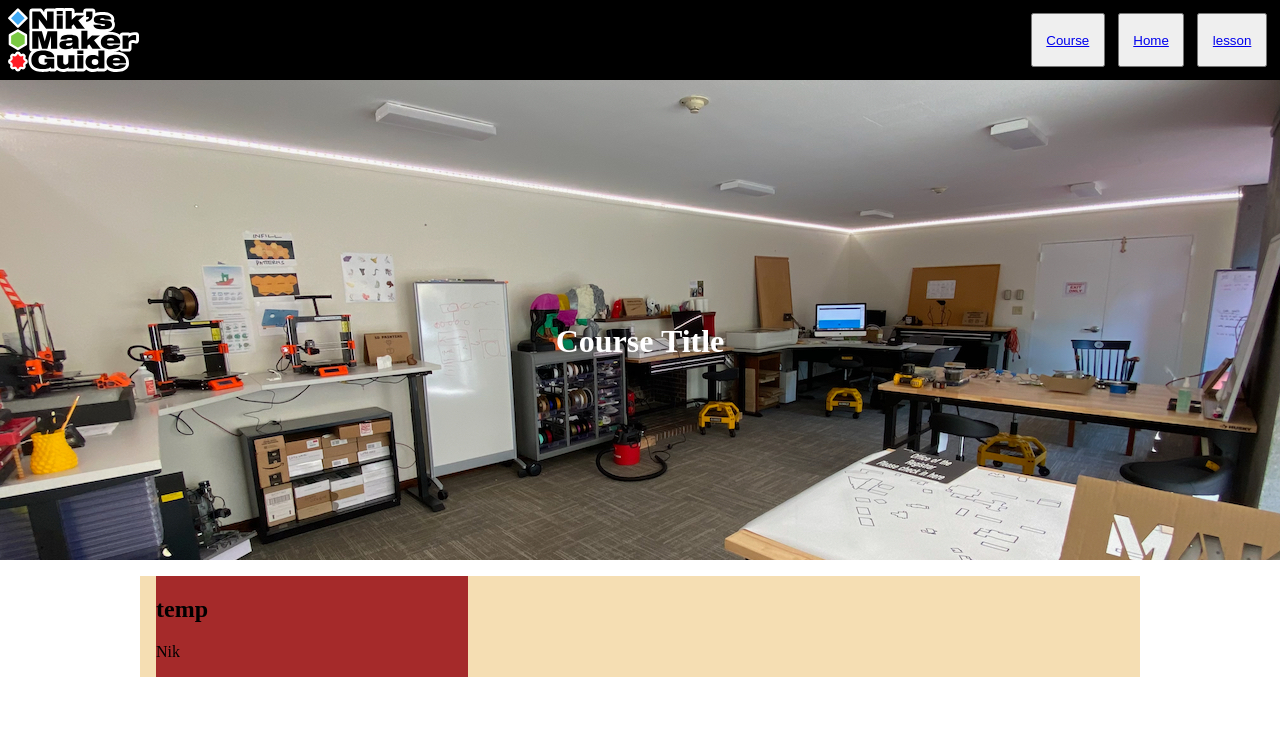
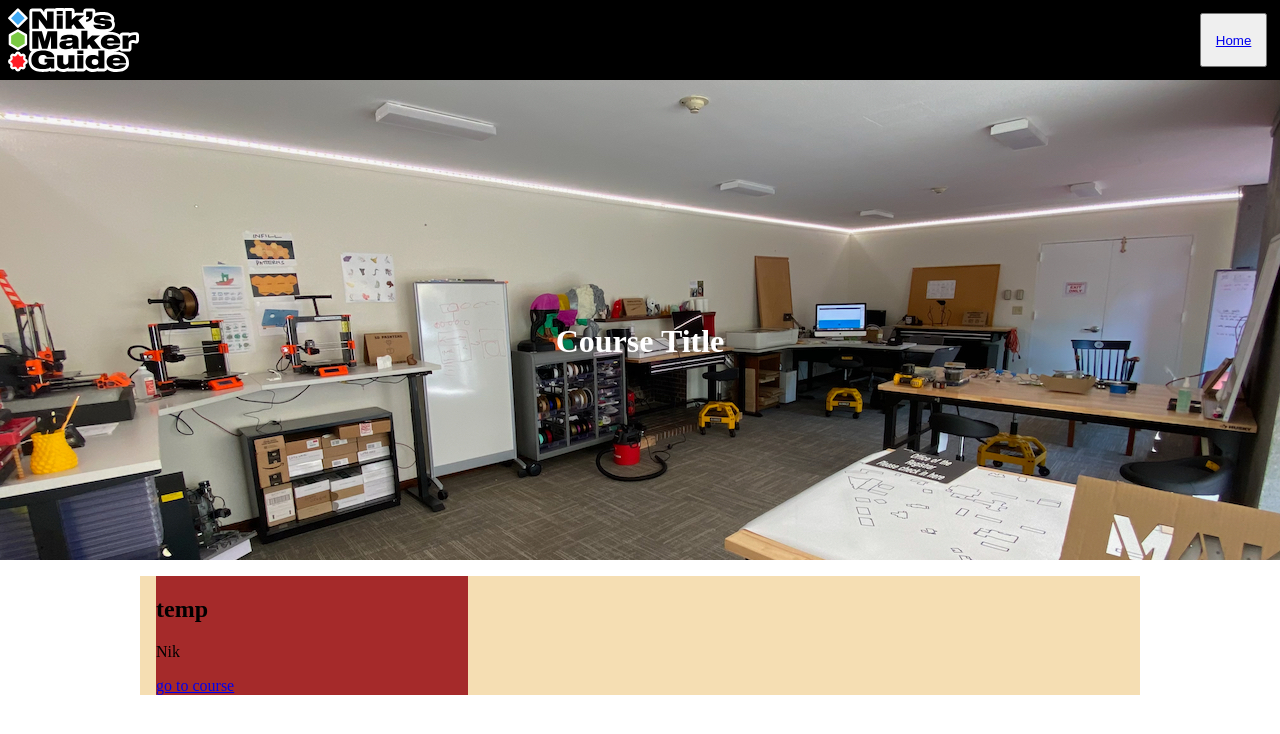
Before and after one commit to Unsynx/course_site, a React (Vite) app: page / in a window 1280 px wide. Shown: the top 734 px of the page. Built offline with nearby package versions, Linux system fonts and the light colour scheme.

Commit message:
Lessons Populate

```diff
--- a/src/App.jsx
+++ b/src/App.jsx
@@ -13,7 +13,7 @@ function App() {
 
           <Routes>
             <Route path='/' element={<Home />}></Route>
-            <Route path='/course' element={<Course />}></Route>
+            <Route path='/course' Component={Course}></Route>
             <Route path='/lesson' element={<Lesson lessonName="Test" />}></Route>
           </Routes>
       </Router>
--- a/src/Course.jsx
+++ b/src/Course.jsx
@@ -1,25 +1,29 @@
 import './css/App.css'
 import CourseSection from './CourseSection'
 import Hero from './Hero'
-import UserHeader from './UserHeader'
+import { useLocation } from 'react-router-dom';
 
-function Course() {
+function add_sections(sections) {
+  let result = [];
+
+  sections.forEach(section => {
+    result.push(
+      <CourseSection name={section.name} lessons={section.lessons} />
+    )
+  })
+
+  return result
+}
+
+function Course(props) {
+  const location = useLocation()
+  const { sections } = location.state;
+
   return (
     <>
       <Hero></Hero>
       <div className='content'>
-        <CourseSection></CourseSection>
-        <CourseSection></CourseSection>
-        <CourseSection></CourseSection>
-        <CourseSection></CourseSection>
-        <CourseSection></CourseSection>
-        <CourseSection></CourseSection>
-        <CourseSection></CourseSection>
-        <CourseSection></CourseSection>
-        <CourseSection></CourseSection>
-        <CourseSection></CourseSection>
-        <CourseSection></CourseSection>
-
+        {add_sections(sections)}
       </div>
 
     </>
--- a/src/CourseCard.jsx
+++ b/src/CourseCard.jsx
@@ -1,12 +1,14 @@
 import './css/CourseCard.css'
+import { Link } from 'react-router-dom';
 
 
-function CourseCard({courseName, courseAuthor}) {
+function CourseCard({courseName, courseAuthor, sections}) {
   return (
     <>
       <div className='course_card'>
         <h2>{courseName}</h2>
         <p>{courseAuthor}</p>
+        <Link to='/course' state={{ sections: sections }}>go to course</Link>
       </div>
     </>
   )
--- a/src/CourseSection.jsx
+++ b/src/CourseSection.jsx
@@ -1,17 +1,27 @@
 import './css/CourseSection.css'
 import Entry from './Entry'
 
-function CourseSection() {
+function add_lessons(lessons) {
+  let result = [];
+
+  lessons.forEach(lesson => {
+    result.push(
+      <Entry lesson={lesson} />
+    )
+  })
+
+  return result
+}
+
+function CourseSection({ name, lessons}) {
   return (
     <>
         <div className='course_section'>
             <div className='title_column'>
-                <h2 className='course_title'>Section</h2>
+                <h2 className='course_title'>{name}</h2>
             </div>
             <div className='course_entries'>
-                <Entry></Entry>
-                <Entry></Entry>
-                <Entry></Entry>
+                {add_lessons(lessons)}
             </div>
         </div>
     </>
--- a/src/Entry.jsx
+++ b/src/Entry.jsx
@@ -1,12 +1,12 @@
 import './css/Entry.css'
 
 
-function Entry() {
+function Entry({ lesson }) {
   return (
     <>
         <div className='entry'>
             <div className='title'>
-                <h3>Title</h3>
+                <h3>{lesson.name}</h3>
             </div>
             <div className='course_buttons'>
                 <button className='course_button'>Start</button>
--- a/src/Home.jsx
+++ b/src/Home.jsx
@@ -9,7 +9,7 @@ function add_courses() {
 
   data.courses.forEach(course => {
     result.push(
-      <CourseCard courseName={course.info.name} courseAuthor={course.info.author}/>
+      <CourseCard courseName={course.info.name} courseAuthor={course.info.author} sections={course.sections} />
     )
   })
 
--- a/src/UserHeader.jsx
+++ b/src/UserHeader.jsx
@@ -7,9 +7,7 @@ function UserHeader() {
     <div className='header'>
       <img src='src\assets\Logo.svg' className='logo'/>
       <nav>
-        <button><Link to="/course">Course</Link></button>
         <button><Link to="/">Home</Link></button>
-        <button><Link to="/lesson">lesson</Link></button>
       </nav>
     </div>
     </>
--- a/src/courses/courses.json
+++ b/src/courses/courses.json
@@ -8,36 +8,36 @@
 
             "sections": [
                 {
-                    "section_name": "Intro",
+                    "name": "Intro",
                     "lessons": [
                         {
-                            "lesson_name": "lesson 1",
-                            "video_link": "https://www.youtube.com/embed/7q_sOSFLWEY?si=RPvh25oNOVZt8V0F",
+                            "name": "lesson 1",
+                            "link": "https://www.youtube.com/embed/7q_sOSFLWEY?si=RPvh25oNOVZt8V0F",
                             "description": "This is the description of the lesson"
                         },
                         {
-                            "lesson_name": "lesson 2",
-                            "video_link": "https://www.youtube.com/embed/7q_sOSFLWEY?si=RPvh25oNOVZt8V0F",
+                            "name": "lesson 2",
+                            "link": "https://www.youtube.com/embed/7q_sOSFLWEY?si=RPvh25oNOVZt8V0F",
                             "description": "This is the description of the lesson"
                         },
                         {
-                            "lesson_name": "lesson 3",
-                            "video_link": "https://www.youtube.com/embed/7q_sOSFLWEY?si=RPvh25oNOVZt8V0F",
+                            "name": "lesson 3",
+                            "link": "https://www.youtube.com/embed/7q_sOSFLWEY?si=RPvh25oNOVZt8V0F",
                             "description": "This is the description of the lesson"
                         }
                     ]
                 },
                 {
-                    "section_name": "Continued",
+                    "name": "Continued",
                     "lessons": [
                         {
-                            "lesson_name": "lesson 1",
-                            "video_link": "https://www.youtube.com/embed/7q_sOSFLWEY?si=RPvh25oNOVZt8V0F",
+                            "name": "lesson 1",
+                            "link": "https://www.youtube.com/embed/7q_sOSFLWEY?si=RPvh25oNOVZt8V0F",
                             "description": "This is the description of the lesson"
                         },
                         {
-                            "lesson_name": "lesson 2",
-                            "video_link": "https://www.youtube.com/embed/7q_sOSFLWEY?si=RPvh25oNOVZt8V0F",
+                            "name": "lesson 2",
+                            "link": "https://www.youtube.com/embed/7q_sOSFLWEY?si=RPvh25oNOVZt8V0F",
                             "description": "This is the description of the lesson"
                         }
                     ]
```
